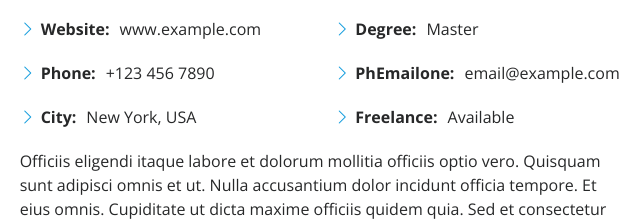
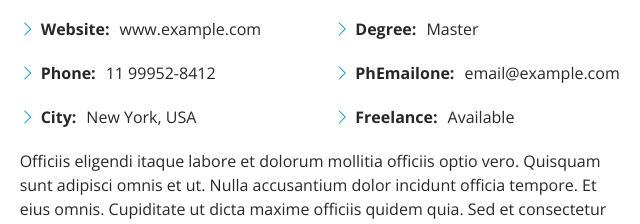
Before and after one commit to argoloo/descomplica, a plain HTML site: page index.html in a window 1280 px wide. Shown: the part 1171-1395 px from the top of the page, 625-1265 px from the left. Drawn offline with nearby package versions, Linux system fonts and the light colour scheme.

Commit message:
Correção do Telefone

```diff
--- a/index.html
+++ b/index.html
@@ -103,7 +103,7 @@
                 <ul>
                   <li><i class="bi bi-chevron-right"></i> <strong>Birthday:</strong> <span>1 May 1995</span></li>
                   <li><i class="bi bi-chevron-right"></i> <strong>Website:</strong> <span>www.example.com</span></li>
-                  <li><i class="bi bi-chevron-right"></i> <strong>Phone:</strong> <span>+123 456 7890</span></li>
+                  <li><i class="bi bi-chevron-right"></i> <strong>Phone:</strong> <span>11 99952-8412</span></li>
                   <li><i class="bi bi-chevron-right"></i> <strong>City:</strong> <span>New York, USA</span></li>
                 </ul>
               </div>
```
